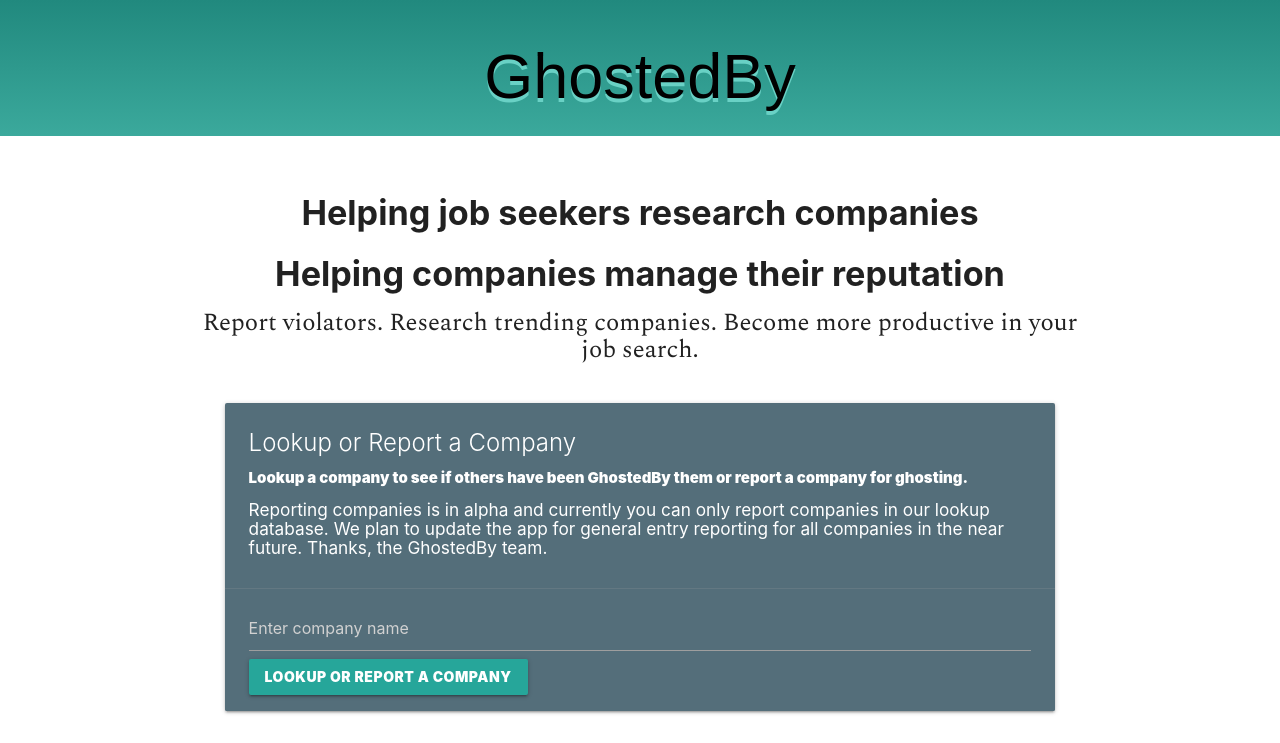
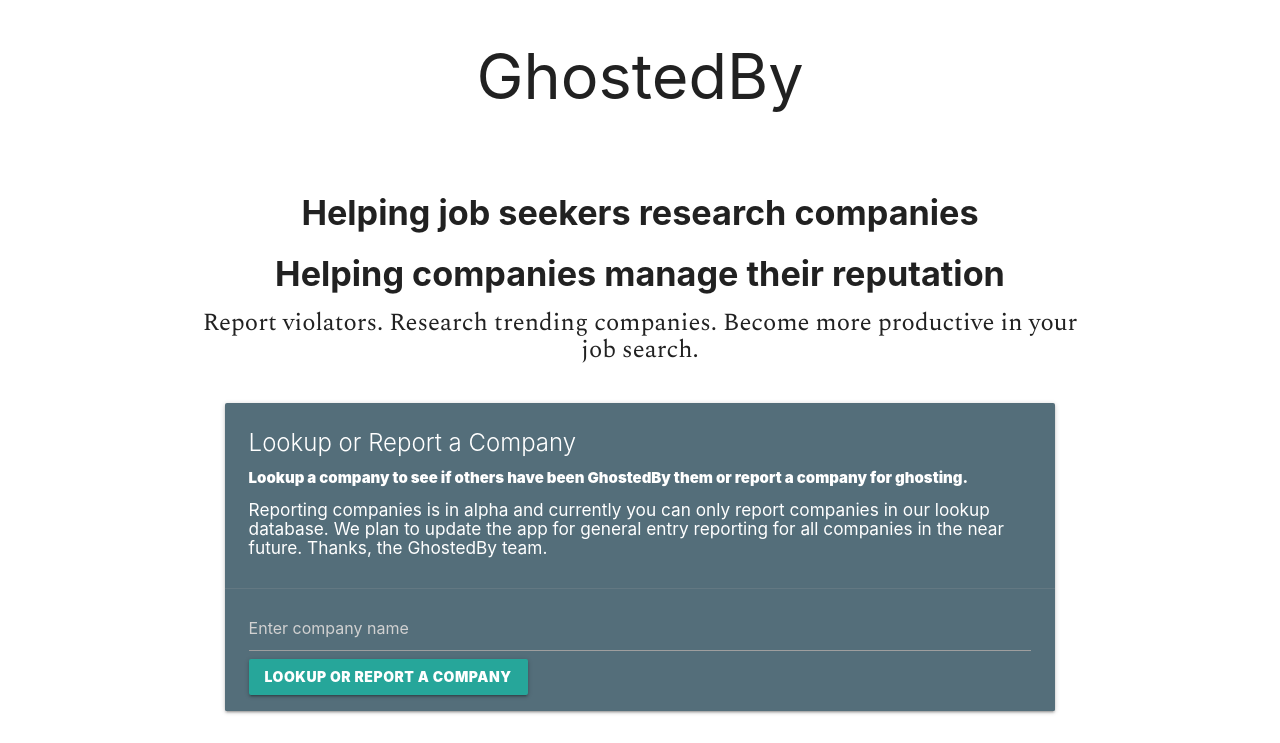
Before and after one commit to ghostedbyapp/officialghostedby, a website: page public/index.html in a window 1280 px wide. Shown: the top 743 px of the page. Drawn offline with nearby package versions, Linux system fonts and the light colour scheme; some packages are replaced by stand-ins of ours; no server answers; a web font is replaced by a local one.

Commit message:
removed color from header

```diff
--- a/public/styles/style.css
+++ b/public/styles/style.css
@@ -16,12 +16,12 @@
   margin-top: 1%;
 
 }
-#Banner{
+/* #Banner{
   background-image: linear-gradient(#21897E,#3BA99C);
     font-family: 'Khula', sans-serif;
     color:black;
     text-shadow: 0px 4px #69D1C5;
-}
+} */
 #trending-report {
   background-color: lightgrey;
   margin-left: auto;
```
